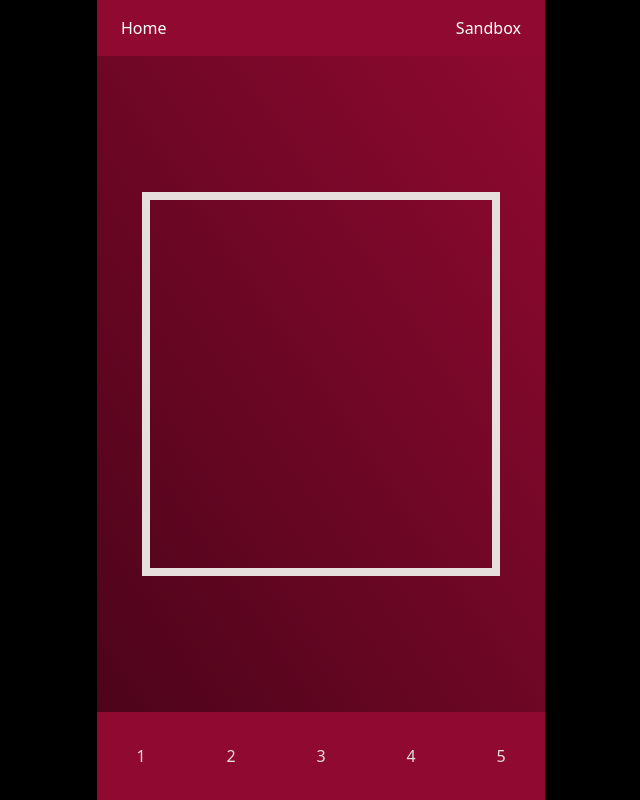
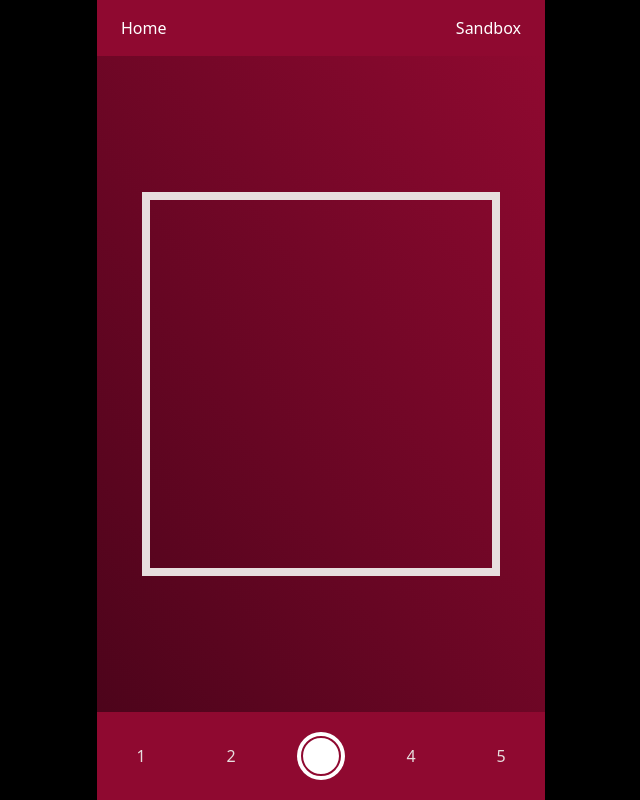
Before and after one commit to lvidal1/react-card-generator, a Next.js app: page /sandbox in a window 1280 px wide. Shown: the whole page, without its empty margins (319-959 px from the left). Built offline with nearby package versions, Linux system fonts and the light colour scheme.

Commit message:
Add photo slice & connect it to the store

```diff
--- a/components/Toolbar.js
+++ b/components/Toolbar.js
@@ -28,8 +28,9 @@ const Toolbar = () => {
 			>
 				<a href="#">2</a>
 			</div>
-			<div className={styles.button} data-testid="Toolbar.Button.Photo">
-				<a href="#">3</a>
+			<div className={styles.circleButton} data-testid="Toolbar.Button.Photo">
+				<div className={styles.innerCircle}><a href="#"></a></div>
+
 			</div>
 			<div
 				className={styles.button}
--- a/components/modals/Technology.js
+++ b/components/modals/Technology.js
@@ -17,7 +17,7 @@ const Technology = () => {
 
     useEffect(() => {
         dispatch(setTechnologyList(technologies));
-	}, [dispatch]);
+    }, []);
 
     const submit = () => {
         if (modalTechnology.length) {
--- a/store/index.js
+++ b/store/index.js
@@ -4,6 +4,7 @@ import modalReducer from "./slices/modal";
 import positionReducer from "./slices/position";
 import countryReducer from "./slices/country";
 import technologyReducer from "./slices/technology";
+import photoReducer from "./slices/photo";
 
 export default configureStore({
 	reducer: {
@@ -12,5 +13,6 @@ export default configureStore({
 		position: positionReducer,
 		country: countryReducer,
 		technology: technologyReducer,
+		photo: photoReducer,
 	},
 });
--- /dev/null
+++ b/store/slices/photo.js
@@ -0,0 +1,17 @@
+import { createSlice } from "@reduxjs/toolkit";
+
+export const photoSlice = createSlice({
+    name: "photo",
+    initialState: {
+        raw: null,
+    },
+    reducers: {
+        setRawPhoto: (state, action) => {
+            state.raw = action.payload;
+        },
+    },
+});
+
+export const { setRawPhoto } = photoSlice.actions;
+
+export default photoSlice.reducer;
--- a/store/slices/user.js
+++ b/store/slices/user.js
@@ -8,6 +8,7 @@ export const userSlice = createSlice({
 		position: "FrontEnd",
 		country: "PE",
 		technologies: ["python", "js", "css", "react"],
+		photo: null,
 	},
 	reducers: {
 		setBirth: (state, action) => {
@@ -29,6 +30,9 @@ export const userSlice = createSlice({
 		setTechnologies: (state, action) => {
 			state.technologies = action.payload;
 		},
+		setPhoto: (state, action) => {
+			state.photo = action.payload;
+		},
 	},
 });
 
@@ -39,6 +43,7 @@ export const {
 	setPersonalInformation,
 	setPosition,
 	setTechnologies,
+	setPhoto,
 } = userSlice.actions;
 
 export default userSlice.reducer;
--- a/styles/Toolbar.module.css
+++ b/styles/Toolbar.module.css
@@ -5,3 +5,11 @@
 .button {
 	@apply w-12 h-12 flex justify-center items-center cursor-pointer text-sand hover:bg-secondary-red rounded-md;
 }
+
+.circleButton {
+	@apply w-12 h-12 bg-white rounded-full cursor-pointer flex justify-center items-center;
+}
+
+.innerCircle {
+	@apply w-10 h-10 border-2 border-primary-red bg-white rounded-full hover:border-4;
+}
```
Lines whose indentation alone changed are shown as unchanged.
